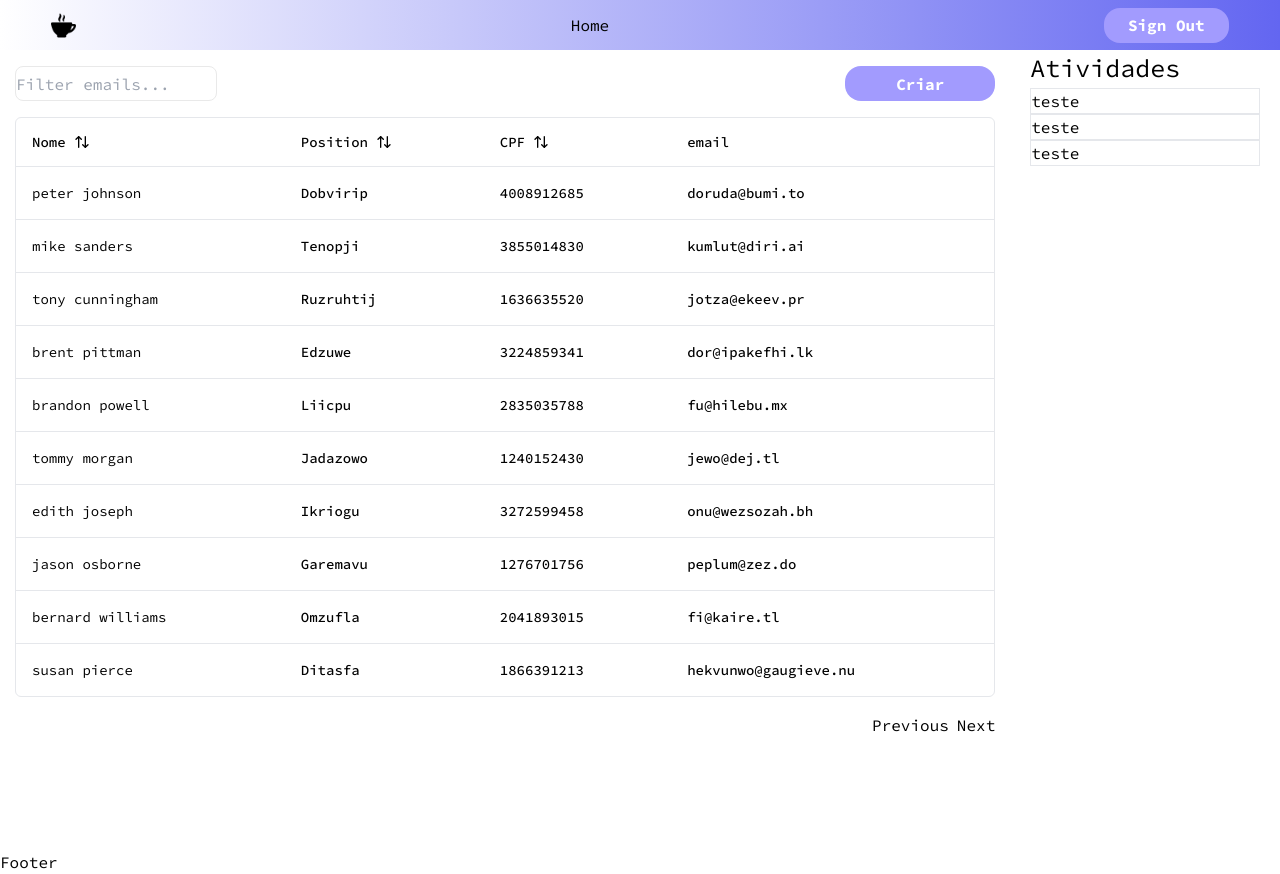
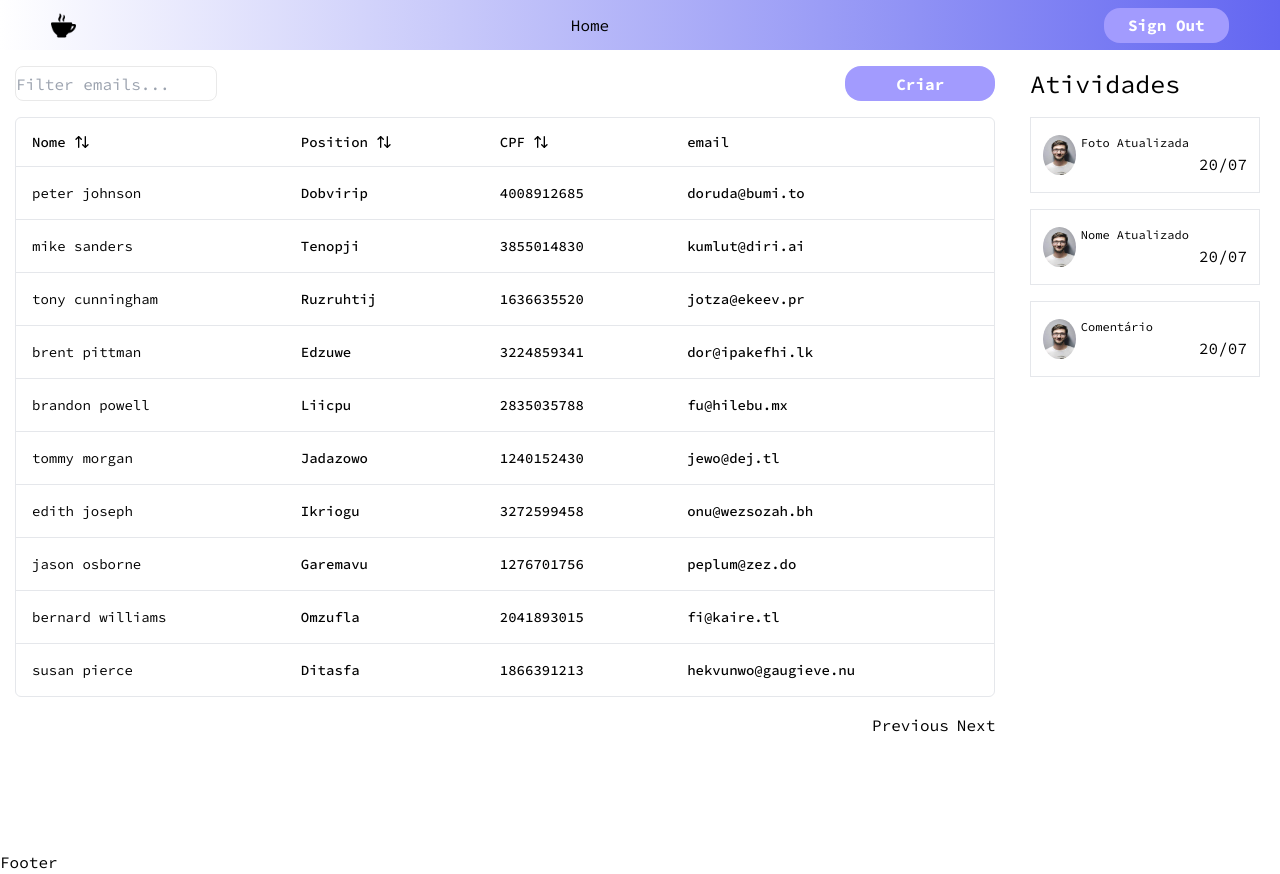
Before and after one commit to MateusGuedess/uol-ed-tech-1, a Next.js app: page / in a window 1280 px wide. Built offline with nearby package versions, Linux system fonts and the light colour scheme; sample sign-in values are in the browser's storage.

Commit message:
style history

```diff
--- a/src/components/History/HistoryContent.tsx
+++ b/src/components/History/HistoryContent.tsx
@@ -1,8 +1,11 @@
+import Image from "next/image";
+
 interface HistoryContentProps {
   action: "Foto Atualizada" | "Nome Atualizado" | "Comentário";
   comment?: string;
   photo: string;
   title: string;
+  date: string;
 }
 
 function HistoryContent({
@@ -10,8 +13,26 @@ function HistoryContent({
   photo,
   title,
   comment,
+  date,
 }: HistoryContentProps) {
-  return <div className="border-[1px]">teste</div>;
+  return (
+    <div className="border-[1px] my-4 flex items-center py-4 px-3">
+      <div className="">
+        <Image
+          className="rounded-[50%] w-[40px] h-[40px]"
+          src="/profile.jpeg"
+          width={40}
+          height={40}
+          alt="Profile"
+        />
+      </div>
+      <div className="flex flex-col ml-[5px] w-full">
+        <p className="text-[12px]">{action}</p>
+        {comment && <p>{comment}</p>}
+        <p className="self-end">20/07</p>
+      </div>
+    </div>
+  );
 }
 
 export default HistoryContent;
--- a/src/components/History/HistoryTitle.tsx
+++ b/src/components/History/HistoryTitle.tsx
@@ -4,7 +4,7 @@ interface HistoryTitleProps {
 
 function HistoryTitle({ title }: HistoryTitleProps) {
   return (
-    <div className="">
+    <div className="h-[35px] my-4">
       <p className="text-[25px]">{title}</p>
     </div>
   );
```
Also changed, not shown: public/profile.jpeg (added).
